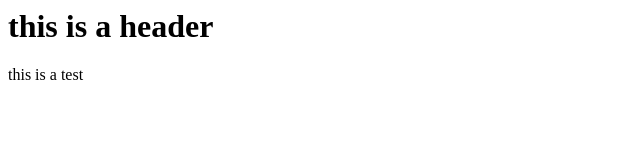
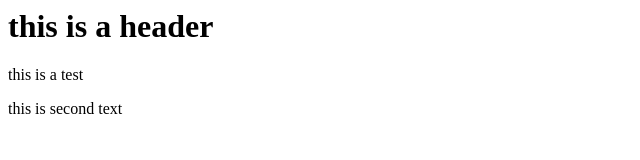
Before and after one commit to DanielleRaposonAjoc/git-test, a plain HTML site: page index.html in a window 1280 px wide. Shown: the whole page, without its empty margins (0-640 px from the left). Drawn offline with Linux system fonts and the light colour scheme.

Commit message:
third comment

```diff
--- a/index.html
+++ b/index.html
@@ -5,5 +5,6 @@
     <body>
         <h1>this is a header</h1>
         <p>this is a test</p>
+        <p>this is second text</p>
     </body>
 </html>
```
